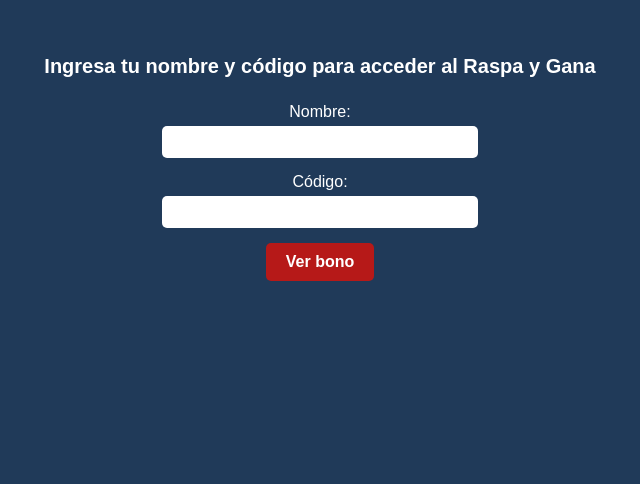
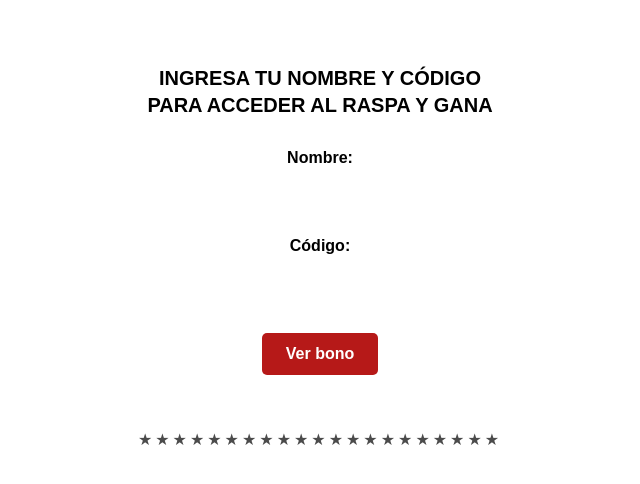
Before and after one commit to AdrianaL01/raspa-y-gana-10k, a plain HTML site: page index.html in a window 1280 px wide. Shown: the whole page, without its empty margins (320-960 px from the left). Drawn offline with Linux system fonts and the light colour scheme.

Commit message:
Update index.html

```diff
--- a/index.html
+++ b/index.html
@@ -6,34 +6,47 @@
   <title>Acceso Raspa y Gana 10K</title>
   <link rel="stylesheet" href="style.css">
   <style>
-    /* Estilos específicos para esta página */
   body {
-      background-color: #203A59;
-      color: white;
+    background-color: #FFFFFF;
+    color: black;
     text-align: center;
-      padding: 30px 10px;
+    padding: 40px 10px;
     font-family: Arial, sans-serif;
   }
 
   h2 {
     font-size: 20px;
-      margin-bottom: 25px;
+    margin-bottom: 30px; /* menos espacio */
+    line-height: 1.35;
+  }
+
+  h2 span {
+    display: block;
+    margin-top: 8px;
+    font-size: 14px;
+    font-weight: normal;
+    opacity: 0.8;
+    letter-spacing: 0.5px;
+  }
+
+  form {
+    margin-top: 10px; /* más compacto */
   }
 
   label {
     display: block;
-      margin-bottom: 15px;
+    margin-bottom: 22px;
     font-size: 16px;
-      color: white;
+    font-weight: bold;
   }
 
   input[type="text"] {
     width: 80%;
     max-width: 300px;
-      padding: 8px;
+    padding: 10px;
     border: none;
     border-radius: 5px;
-      margin-top: 5px;
+    margin-top: 12px;
     font-size: 14px;
   }
 
@@ -43,18 +56,27 @@
     font-size: 16px;
     font-weight: bold;
     border: none;
-      padding: 10px 20px;
+    padding: 12px 24px;
     border-radius: 5px;
     cursor: pointer;
+    margin-top: 8px;
   }
 
   button:hover {
     opacity: 0.9;
   }
+
+  .estrellas {
+    margin-top: 55px;
+    font-size: 16px; /* un poco más grandes */
+    letter-spacing: 3px;
+    opacity: 0.7;
+  }
 </style>
 </head>
 <body>
-  <h2>Ingresa tu nombre y código para acceder al Raspa y Gana</h2>
+   <h2>INGRESA TU NOMBRE Y CÓDIGO <br>
+   PARA ACCEDER AL RASPA Y GANA </h2>
 
   <form id="formulario" action="raspa-10k.html" method="get">
     <label>
@@ -68,6 +90,8 @@
     </label>
 
     <button type="submit">Ver bono</button>
+
   </form>
+  <div class="estrellas">★★★★★★★★★★★★★★★★★★★★★</div>
 </body>
 </html>
```
Lines whose indentation alone changed are shown as unchanged.
